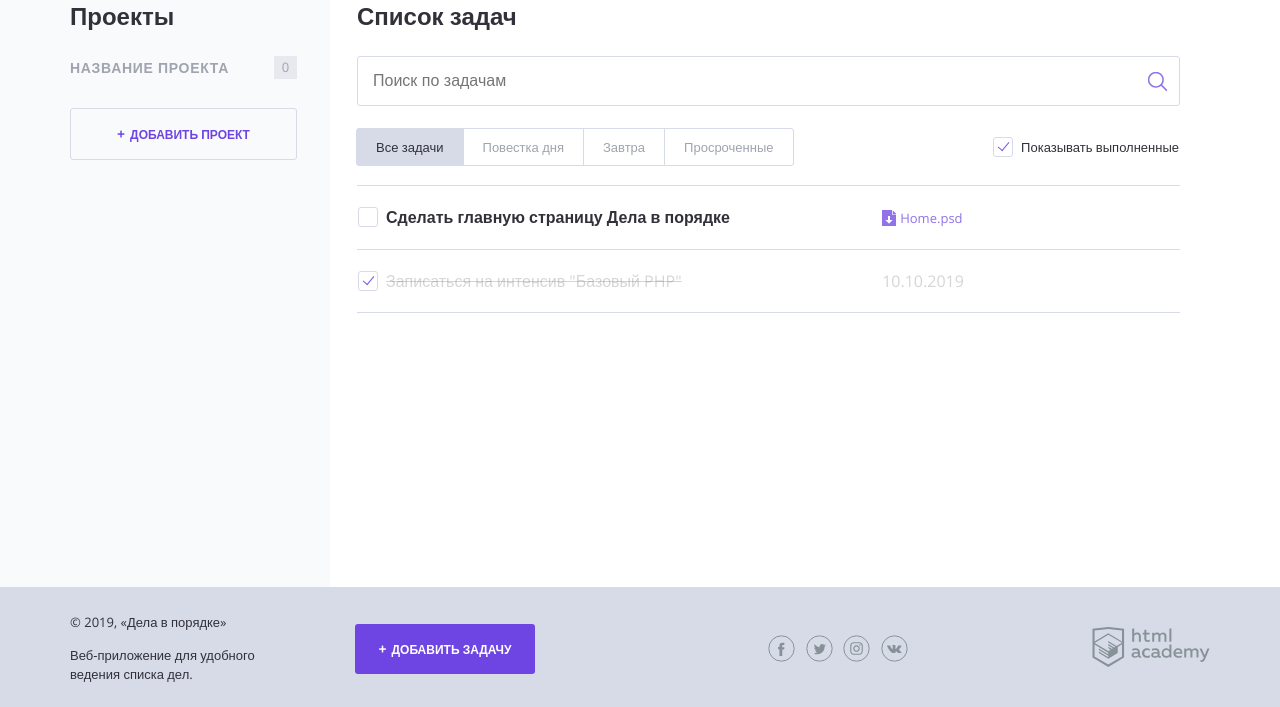
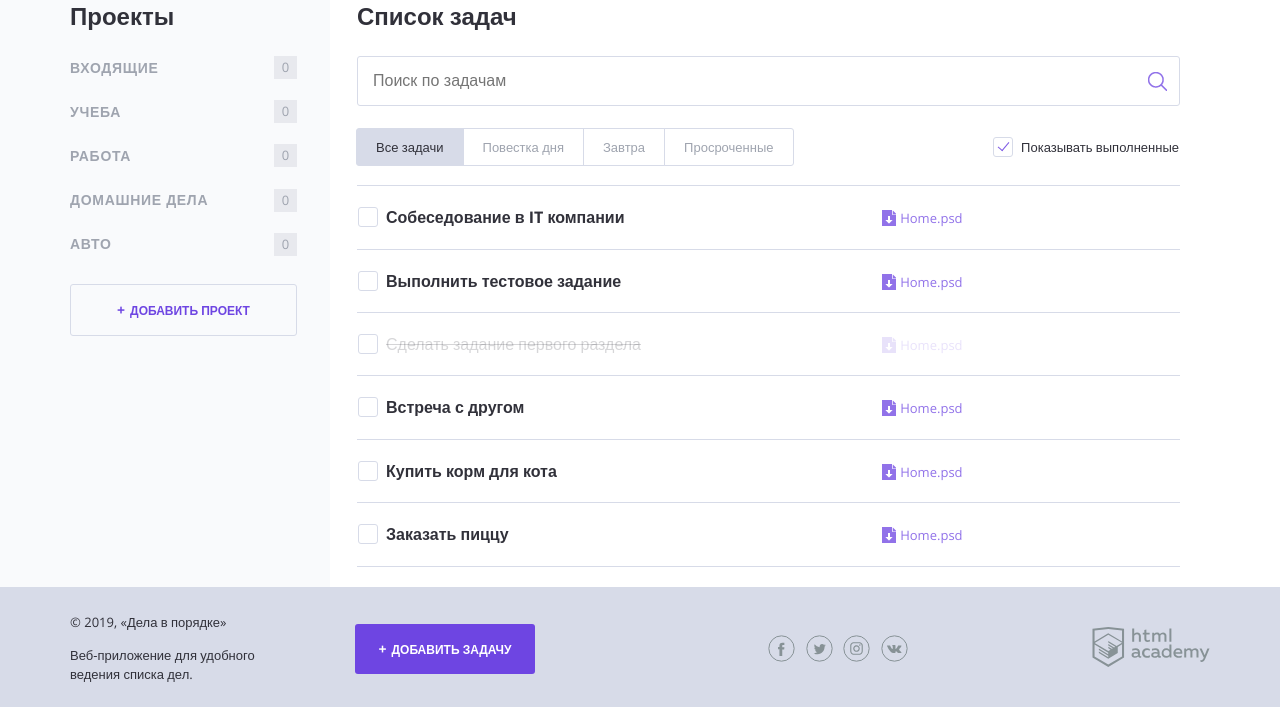
Before and after one commit to Seetochka/1293483-doingsdone-12, a PHP site: page / in a window 1280 px wide. Shown: the part 93-800 px from the top of the page. Run offline with PHP 8.4, Linux system fonts and the light colour scheme.

Commit message:
Выводит проекты и список задач

```diff
--- a/index.php
+++ b/index.php
@@ -1,6 +1,46 @@
 <?php
 // показывать или нет выполненные задачи
 $show_complete_tasks = rand(0, 1);
+
+$projects = ['Входящие', 'Учеба', 'Работа', 'Домашние дела', 'Авто'];
+$tasks = [
+    [
+        'task' => 'Собеседование в IT компании',
+        'date' => '01.12.2019',
+        'category' => 'Работа',
+        'completed' => false,
+    ],
+    [
+        'task' => 'Выполнить тестовое задание',
+        'date' => '25.12.2019',
+        'category' => 'Работа',
+        'completed' => false,
+    ],
+    [
+        'task' => 'Сделать задание первого раздела',
+        'date' => '21.12.2019',
+        'category' => 'Учеба',
+        'completed' => true,
+    ],
+    [
+        'task' => 'Встреча с другом',
+        'date' => '22.12.2019',
+        'category' => 'Входящие',
+        'completed' => false,
+    ],
+    [
+        'task' => 'Купить корм для кота',
+        'date' => null,
+        'category' => 'Домашние дела',
+        'completed' => false,
+    ],
+    [
+        'task' => 'Заказать пиццу',
+        'date' => null,
+        'category' => 'Домашние дела',
+        'completed' => false,
+    ],
+];
 ?>
 <!DOCTYPE html>
 <html lang="ru">
@@ -42,10 +82,12 @@ $show_complete_tasks = rand(0, 1);
 
                 <nav class="main-navigation">
                     <ul class="main-navigation__list">
+                        <?php foreach ($projects as $project): ?>
                             <li class="main-navigation__list-item">
-                            <a class="main-navigation__list-item-link" href="#">Название проекта</a>
+                                <a class="main-navigation__list-item-link" href="#"><?= $project; ?></a>
                                 <span class="main-navigation__list-item-count">0</span>
                             </li>
+                        <?php endforeach; ?>
                     </ul>
                 </nav>
 
@@ -71,18 +113,21 @@ $show_complete_tasks = rand(0, 1);
                     </nav>
 
                     <label class="checkbox">
-                        <!--добавить сюда атрибут "checked", если переменная $show_complete_tasks равна единице-->
                         <input class="checkbox__input visually-hidden show_completed" type="checkbox" <?= $show_complete_tasks === 1 ? 'checked' : ''; ?>>
                         <span class="checkbox__text">Показывать выполненные</span>
                     </label>
                 </div>
 
                 <table class="tasks">
-                    <tr class="tasks__item task">
+                    <?php foreach ($tasks as $task):
+                        if ($task['completed'] && $show_complete_tasks === 0) {
+                            continue;
+                        } ?>
+                        <tr class="tasks__item task <?= $task['completed'] ? 'task--completed' : ''; ?>">
                             <td class="task__select">
                                 <label class="checkbox task__checkbox">
                                     <input class="checkbox__input visually-hidden task__checkbox" type="checkbox" value="1">
-                                <span class="checkbox__text">Сделать главную страницу Дела в порядке</span>
+                                    <span class="checkbox__text"><?= $task['task']; ?></span>
                                 </label>
                             </td>
 
@@ -92,19 +137,7 @@ $show_complete_tasks = rand(0, 1);
 
                             <td class="task__date"></td>
                         </tr>
-                    <!--показывать следующий тег <tr/>, если переменная $show_complete_tasks равна единице-->
-                    <?php if ($show_complete_tasks === 1): ?>
-                        <tr class="tasks__item task task--completed">
-                            <td class="task__select">
-                                <label class="checkbox task__checkbox">
-                                    <input class="checkbox__input visually-hidden" type="checkbox" checked>
-                                    <span class="checkbox__text">Записаться на интенсив "Базовый PHP"</span>
-                                </label>
-                            </td>
-                            <td class="task__date">10.10.2019</td>
-                            <td class="task__controls"></td>
-                        </tr>
-                    <?php endif; ?>
+                    <?php endforeach; ?>
                 </table>
             </main>
         </div>
```
Also changed, not shown: Readme.md. Lines whose indentation alone changed are shown as unchanged.
